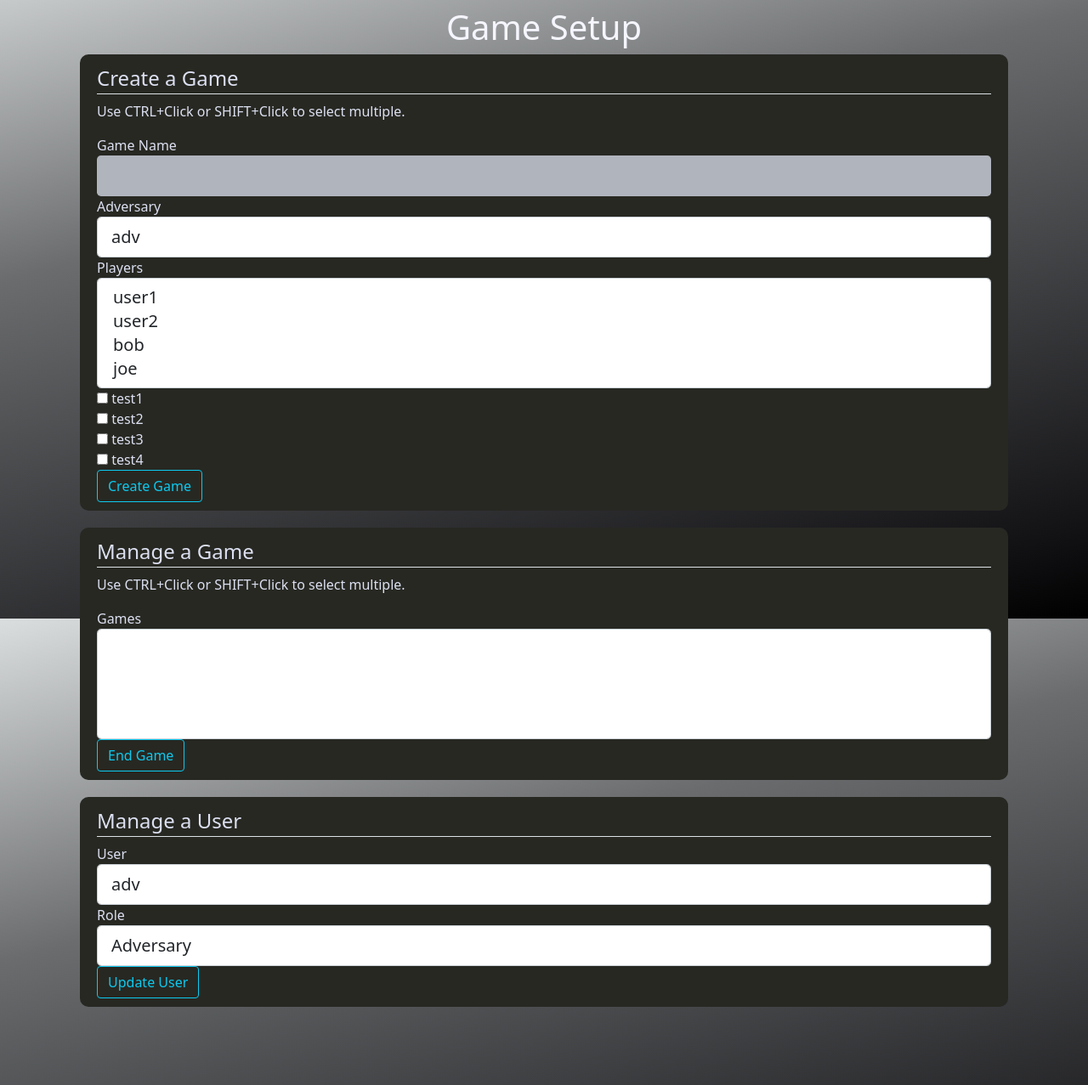
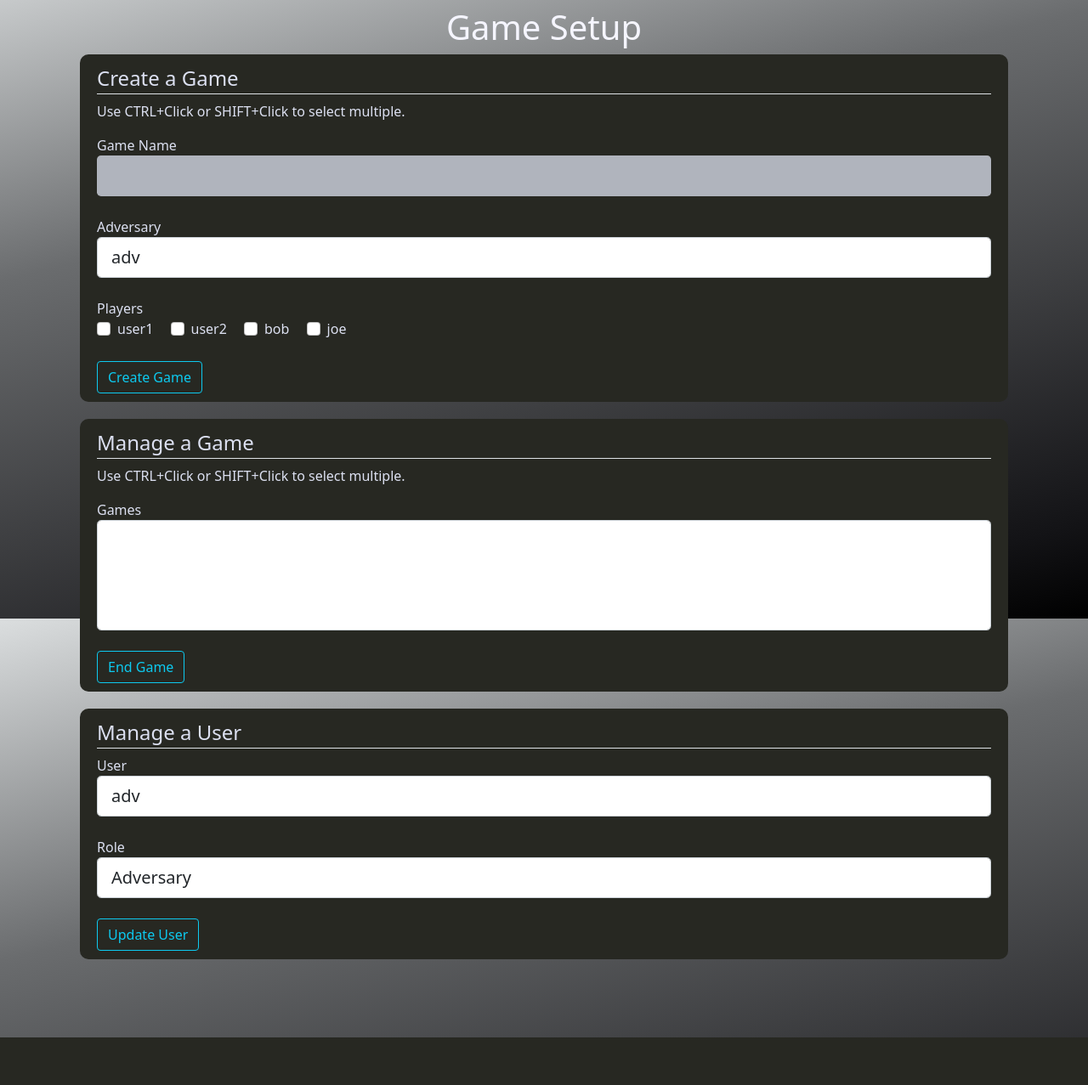
Before and after one commit to UMBC-MeetingMayhem/MeetingMayhem, a Flask app: page /game_setup in a window 1280 px wide. Shown: the part 72-1349 px from the top of the page at 85% size. After the commit the page ends 1293 px from the top, so only its background shows below. Run offline with Flask 2, Linux system fonts and the light colour scheme; a user stored in the database is signed in; data comes from the database, SQL or seed files in the repository; both versions use the stored data as it was after the commit; lists and menus that the app fills with data are empty.

Commit message:
checkboxes exist now, no validation

```diff
--- a/MeetingMayhem/routes.py
+++ b/MeetingMayhem/routes.py
@@ -476,7 +476,6 @@
     usernames = []
     for user in users:
         usernames.append(user.username)
-    print(usernames)
 
     #msg management
     if is_mng_submit and mng_form.validate(): #when the end game button is pressed and the form is valid
@@ -502,9 +501,23 @@
         setup_form = GMSetupGameForm()
 
     #msg setup
-    if is_setup_submit and setup_form.validate(): #when the create game button is pressed and the form is valid
+    #-------------------REENABLE VALIDATION-------------------------
+    if is_setup_submit:# and setup_form.validate(): #when the create game button is pressed and the form is valid
+        #capture the list of players from the checkboxes
+        test_players = request.form.getlist('players')
+        test_players2 = ''.join(map(str, test_players))
+        print(test_players2)
+        print(test_players2[:len(test_players2)-2])
+
+        """ old players capturing
         player_list = []
         players = ''.join(map(str, parse_for_username(''.join(map(str, setup_form.players.data)), player_list))) #make a string of players to put in the db
+        """
+        #lazy compatability stuff before i fix it properly
+        players = test_players2[:len(test_players2)-2]
+        player_list = []
+        player_list = parse_for_players(players, player_list)
+
         #create the game with info from the form
         new_game = Game(name=setup_form.name.data, is_running=True, adversary=setup_form.adversary.data.username, players=players, current_round=1, adv_current_msg=0, adv_current_msg_list_size=0)
         db.session.add(new_game) #send to db
@@ -533,7 +546,7 @@
         flash(f'The user ' + usr_form.user.data.username + ' has been updated.', 'success') #flash success message
 
     #display webpage normally
-    return render_template('game_setup.html', title='Game Setup', mng_form=mng_form, setup_form=setup_form, usr_form=usr_form)
+    return render_template('game_setup.html', title='Game Setup', mng_form=mng_form, setup_form=setup_form, usr_form=usr_form, usernames=usernames)
 
 
 
--- a/MeetingMayhem/templates/game_setup.html
+++ b/MeetingMayhem/templates/game_setup.html
@@ -30,7 +30,7 @@
                     {% else %} <!-- if there aren't errors, just display normally -->
                         {{ setup_form.name(class="form-control form-control-lg") }}
                     {% endif %}
-                </div>
+                </div> <br/>
                 <div class="form-group">
                     {{ setup_form.adversary.label(class="form-control-label") }}
 
@@ -44,7 +44,8 @@
                     {% else %}
                         {{ setup_form.adversary(class="form-control form-control-lg") }}
                     {% endif %}
-                </div>
+                </div> <br/>
+                {#
                 <div class="form-group">
                     {{ setup_form.players.label(class="form-control-label") }}
 
@@ -59,12 +60,17 @@
                         {{ setup_form.players(class="form-control form-control-lg") }}
                     {% endif %}
                 </div>
+                #}
                 <div class="form-group">
-                    <input type=checkbox name=people value='test1'> test1 <br/>
-                    <input type=checkbox name=people value='test2'> test2 <br/>
-                    <input type=checkbox name=people value='test3'> test3 <br/>
-                    <input type=checkbox name=people value='test4'> test4 <br/>
-                </div>
+                <label class="form-control-label" for="name">Players</label> <br/>
+                {% for username in usernames %}
+                    <div class="form-check form-check-inline">
+                        <!-- below line needs the ', ' in value to make processing usernames easier -->
+                        <input class="form-check-input" type="checkbox" id="inlineCheckbox1" name="players" value="{{ username }}, ">
+                        <label class="form-check-label" for="inlineCheckbox1">{{ username }}</label>
+                    </div>
+                {% endfor %}
+                </div> <br/>
             </fieldset>
             <div class="form-group">
                 {{ setup_form.create_game(class="btn btn-outline-info") }}
@@ -91,7 +97,7 @@
                     {% else %} <!-- if there aren't errors, just display normally -->
                         {{ mng_form.games(class="form-control form-control-lg") }}
                     {% endif %}
-                </div>
+                </div> <br/>
             </fieldset>
             <div class="form-group">
                 {{ mng_form.end_game(class="btn btn-outline-info") }}
@@ -117,7 +123,7 @@
                     {% else %} <!-- if there aren't errors, just display normally -->
                         {{ usr_form.user(class="form-control form-control-lg") }}
                     {% endif %}
-                </div>
+                </div> <br/>
                 <div class="form-group">
                     {{ usr_form.role.label(class="form-control-label") }} <!-- i think this tells jinja to put a form box in here -->
 
@@ -131,7 +137,7 @@
                     {% else %} <!-- if there aren't errors, just display normally -->
                         {{ usr_form.role(class="form-control form-control-lg") }}
                     {% endif %}
-                </div>
+                </div> <br/>
             </fieldset>
             <div class="form-group">
                 {{ usr_form.update(class="btn btn-outline-info") }}
```
Also changed, not shown: MeetingMayhem/site.db.
